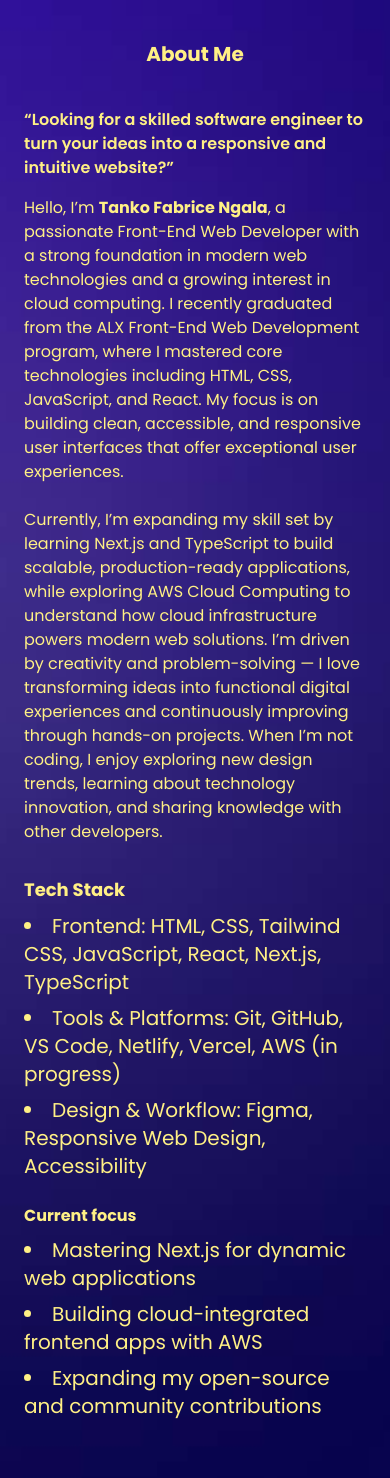
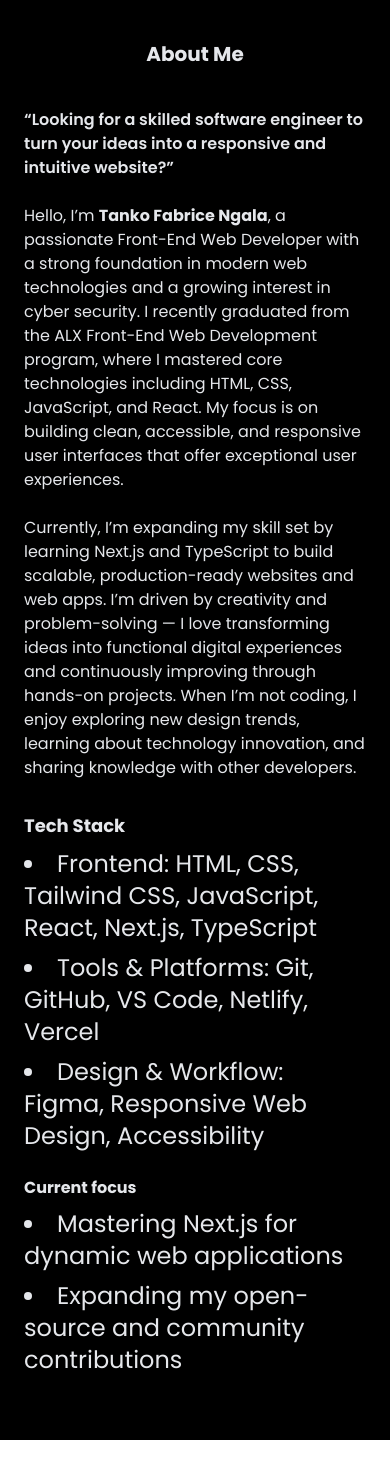
Before and after one commit to Tanko99/Tanko-Portfolio, a React (Vite) app in the folder tanko-ngala/: page /about in a window 390 px wide. Shown: the top 1478 px of the page. After the commit the page ends 1440 px from the top, so only its background shows below. Built offline with nearby package versions, Linux system fonts and the light colour scheme.

Commit message:
aboutpage; background changed and font sizes adjusted for responsiveness

```diff
--- a/tanko-ngala/src/pages/AboutPage.jsx
+++ b/tanko-ngala/src/pages/AboutPage.jsx
@@ -1,17 +1,16 @@
-import background from '../assets/bg-pic.jpg';
 
 function AboutMe(){
     return (
-        <div style={{ backgroundImage: `url(${background})`}}
-         className="bg-cover bg-center bg-no-repeat minh-h-screen
-         iext-center flex flex-col px-6 md:px-20 py-10  justify-center font-poppins text-yellow-200">
+        <div
+         className="bg-black minh-h-screen
+         iext-center flex flex-col px-6 md:px-20 py-10  justify-center font-poppins text-gray-200">
         <h1 className="md:text-5xl lg:text-7xl sm:text-3xl text-xl font-bold mb-10 text-center">About Me</h1>
-        <p className=" lg:text-4xl md:text-2xl sm:text-xl mb-4 font-semibold"><q>Looking for a skilled software engineer to turn your
+        <p className=" lg:text-4xl md:text-xl sm:text-lg mb-6 font-semibold"><q>Looking for a skilled software engineer to turn your
             ideas into a responsive and intuitive website?
             </q></p>
         <p className="lg:text-4xl md:text-xl sm:text-lg mb-6 ">Hello, I’m <strong>Tanko Fabrice Ngala</strong>, a passionate Front-End
          Web Developer with a strong foundation in modern web technologies and
-          a growing interest in cloud computing.
+          a growing interest in cyber security.
 
          I recently graduated from the ALX Front-End Web Development program, where I
          mastered core technologies including HTML, CSS, JavaScript, and React. My
@@ -19,22 +18,21 @@ function AboutMe(){
          offer exceptional user experiences.
          </p>
 
-       <p className="lg:text-3xl md:text-xl sm:text-lg mb-8" > Currently, I’m expanding my skill set by learning Next.js and TypeScript to build scalable, production-ready applications, while exploring AWS Cloud Computing to understand how cloud infrastructure powers modern web solutions.
+       <p className="lg:text-3xl md:text-xl sm:text-lg mb-8" > Currently, I’m expanding my skill set by learning Next.js and TypeScript to build scalable, production-ready websites and web apps.
 
         I’m driven by creativity and problem-solving — I love transforming ideas into functional digital experiences and continuously improving through hands-on projects.
 
          When I’m not coding, I enjoy exploring new design trends, learning about technology innovation, and sharing knowledge with other developers.
        </p>
        <h2 className="md:text-2xl sm:text-xl text-lg font-bold mb-2">Tech Stack</h2>
-       <ul className="list-disc list-inside space-y-2 text-xl mb-6">
+       <ul className="list-disc list-inside space-y-2 text-2xl mb-6">
         <li>Frontend: HTML, CSS, Tailwind CSS, JavaScript, React, Next.js, TypeScript</li>
-        <li>Tools & Platforms: Git, GitHub, VS Code, Netlify, Vercel, AWS (in progress)</li>
+        <li>Tools & Platforms: Git, GitHub, VS Code, Netlify, Vercel</li>
         <li>Design & Workflow: Figma, Responsive Web Design, Accessibility</li>
        </ul>
        <h3 className="md:text-2xl sm:text-xl mb-2 font-bold">Current focus</h3>
-       <ul className="list-disc list-inside space-y-2 text-xl mb-6">
+       <ul className="list-disc list-inside space-y-2 text-2xl mb-6">
         <li>Mastering Next.js for dynamic web applications</li>
-        <li>Building cloud-integrated frontend apps with AWS</li>
         <li>Expanding my open-source and community contributions</li>
        </ul>
     </div>
```
